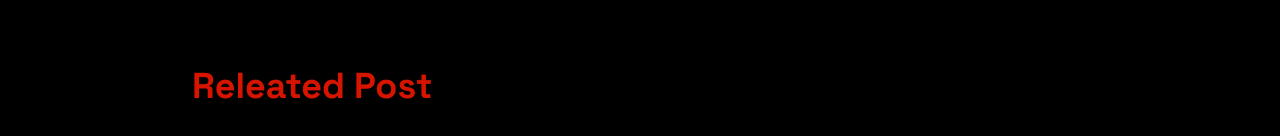
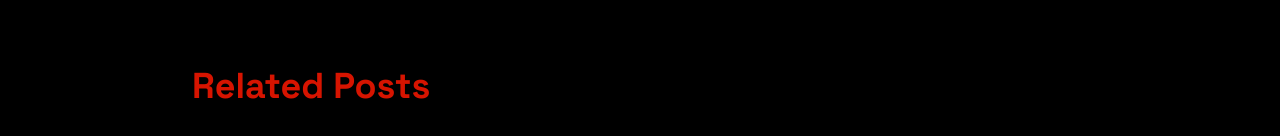
Before and after one commit to dewolecodes/talents, a Next.js app: page /article/1 in a window 1280 px wide. Shown: the part 1082-1218 px from the top of the page. Built offline with nearby package versions, Linux system fonts and the light colour scheme; grey boxes are pictures that could not be loaded.

Commit message:
fix(article): type props and escape apostrophe

```diff
--- a/src/app/article/[id]/page.tsx
+++ b/src/app/article/[id]/page.tsx
@@ -1,3 +1,4 @@
+// src/app/article/[id]/page.tsx
 import React from "react";
 import { articles, type Article } from "../../data/articles";
 import BlogCard from "../../../components/BlogCard";
@@ -48,7 +49,8 @@ function getRelatedArticles(current: Article, all: Article[], limit = 3) {
   return picks.slice(0, limit);
 }
 
-export default function ArticlePage({ params }: Props) {
+// NOTE: explicit param typing avoids mismatches with Next's internal types
+export default function ArticlePage({ params }: Props): JSX.Element {
   const { id } = params;
   const article = articles.find((a) => a.id === id);
 
@@ -57,7 +59,8 @@ export default function ArticlePage({ params }: Props) {
       <main className="min-h-screen px-6 py-12">
         <div className="max-w-4xl mx-auto">
           <h1 className="text-2xl font-bold">Article not found</h1>
-          <p className="mt-4 text-[var(--color2)]">We couldn't find that article.</p>
+          {/* escape the apostrophe to satisfy the linter */}
+          <p className="mt-4 text-[var(--color2)]">We couldn&apos;t find that article.</p>
         </div>
       </main>
     );
@@ -106,7 +109,7 @@ export default function ArticlePage({ params }: Props) {
 
         <section className="mt-16">
           <h2 className="text-3xl md:text-4xl font-bold text-left" style={{ color: "var(--color3)" }}>
-            Releated Post
+            Related Posts
           </h2>
 
           <div className="mt-8 grid grid-cols-1 sm:grid-cols-2 md:grid-cols-3 gap-6 justify-items-center md:justify-items-start">
```
